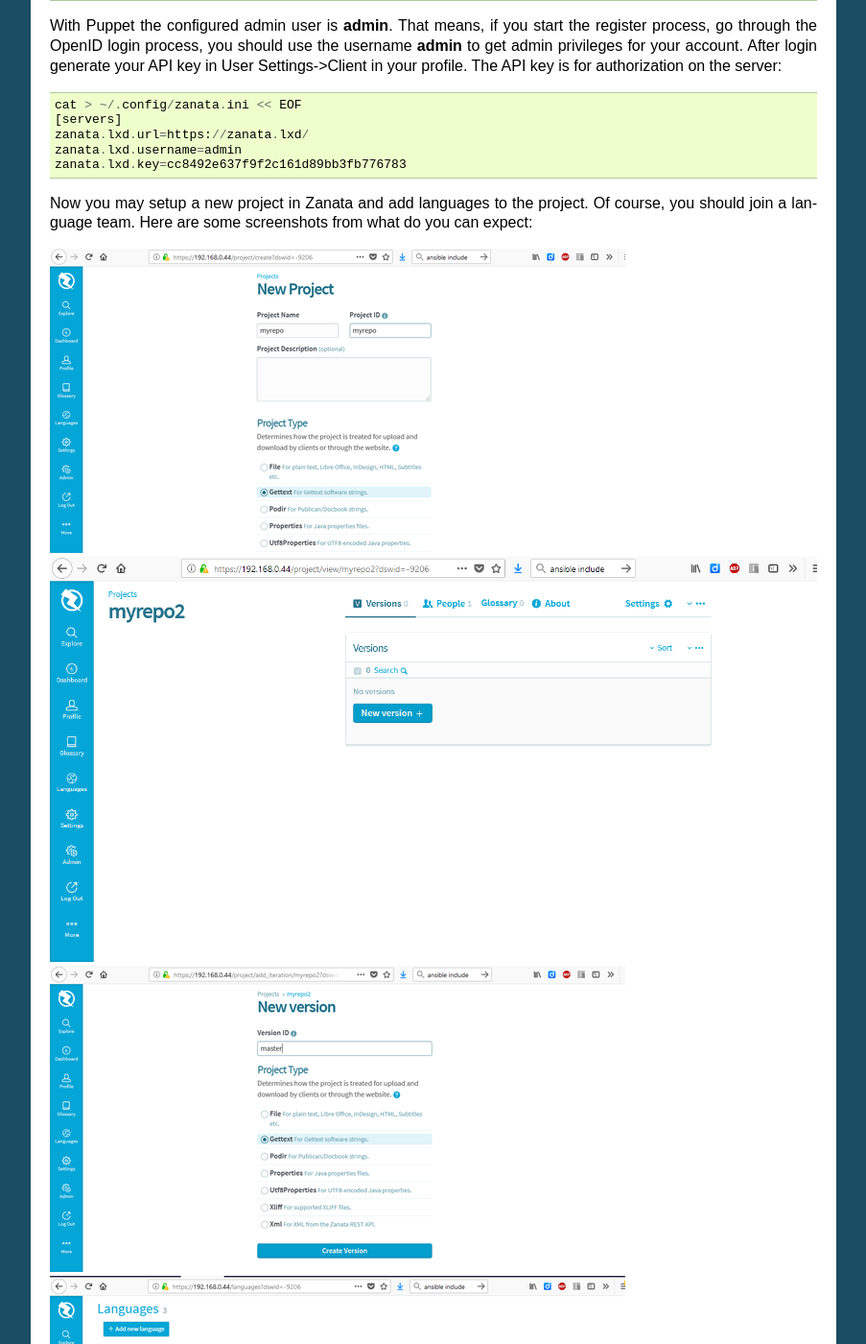
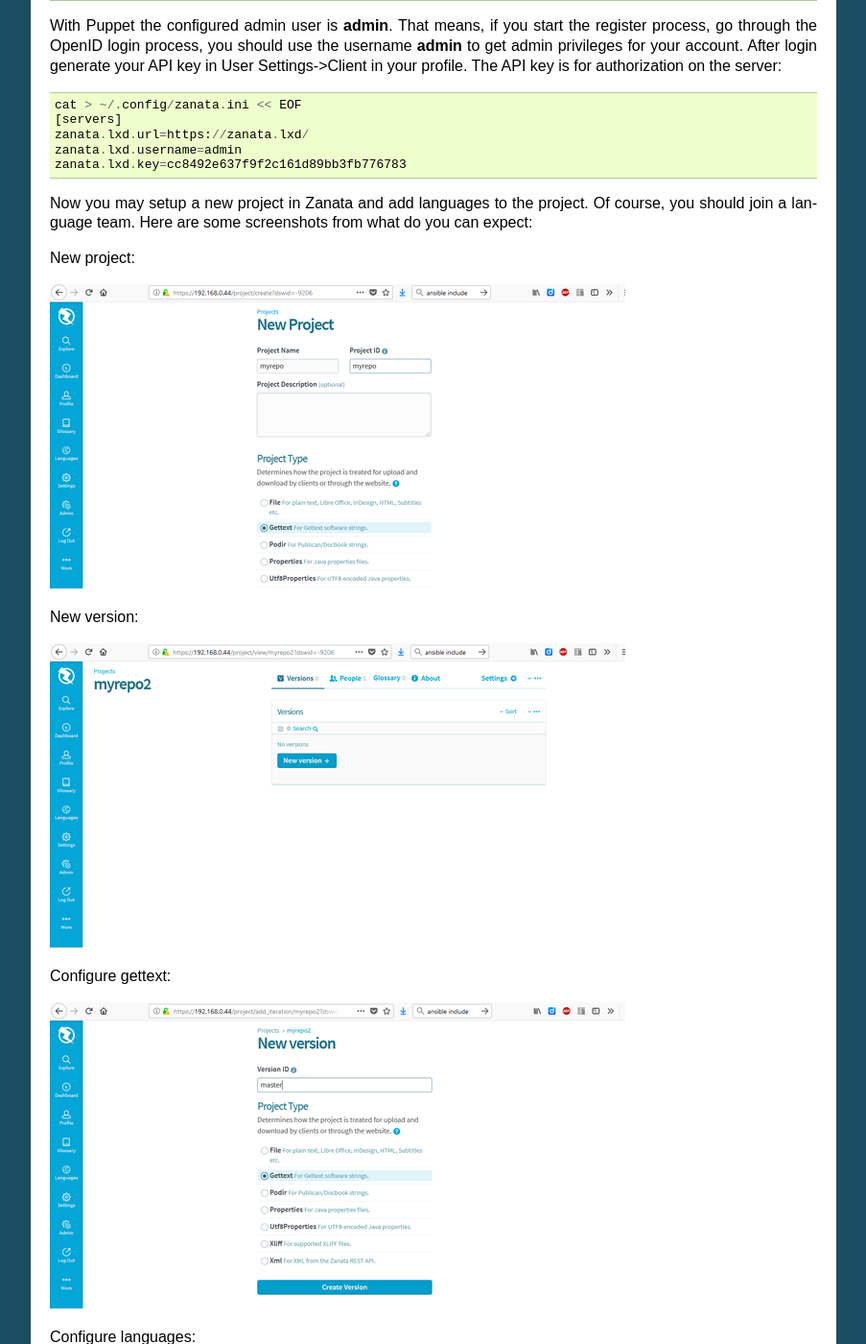
Before and after one commit to eumel8/docs-i18n, a Sphinx documentation site: the page built from doc/myguide/source/zanata.rst, in a window 1280 px wide and 1400 px high, scrolled down 2247 px. Shown: the whole window at 96% size, without its empty margins (198-1101 px from the left). Built offline with Sphinx 7.4.7, drawn with Linux system fonts in a browser that asks for light colours; some of the changed text lies outside the part shown.

Commit message:
improve screenshot description

```diff
--- a/doc/myguide/source/zanata.rst
+++ b/doc/myguide/source/zanata.rst
@@ -152,13 +152,23 @@
 project. Of course, you should join a language team.
 Here are some screenshots from what do you can expect:
 
+New project:
+
 .. image:: /_assets/zanata-i18n1.png
+
+New version:
 
 .. image:: /_assets/zanata-i18n2.png
 
+Configure gettext:
+
 .. image:: /_assets/zanata-i18n3.png
 
+Configure languages:
+
 .. image:: /_assets/zanata-i18n4.png
+
+Add languages to project:
 
 .. image:: /_assets/zanata-i18n5.png
 
```
Also changed, not shown: doc/myguide/source/_assets/zanata-i18n2.png.
